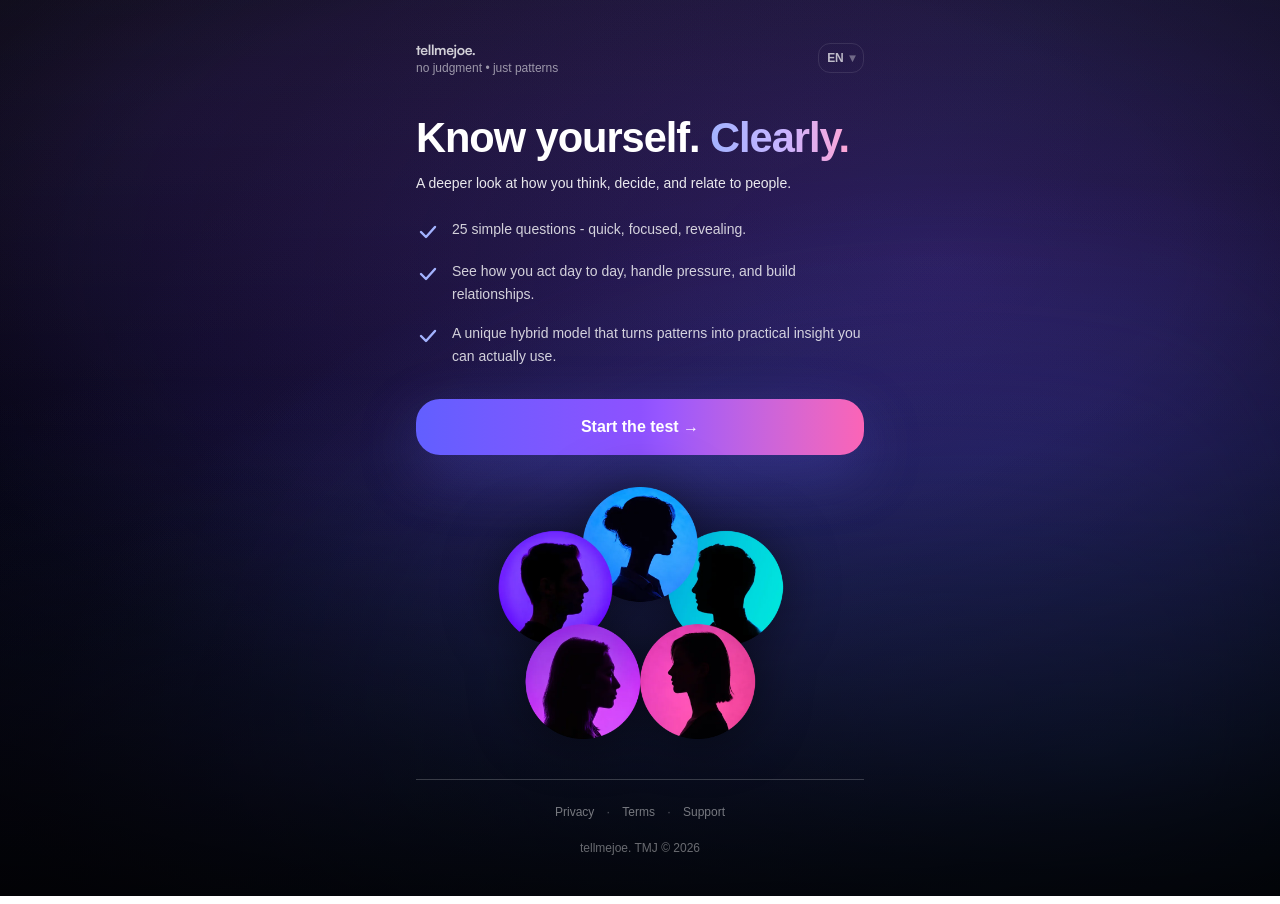
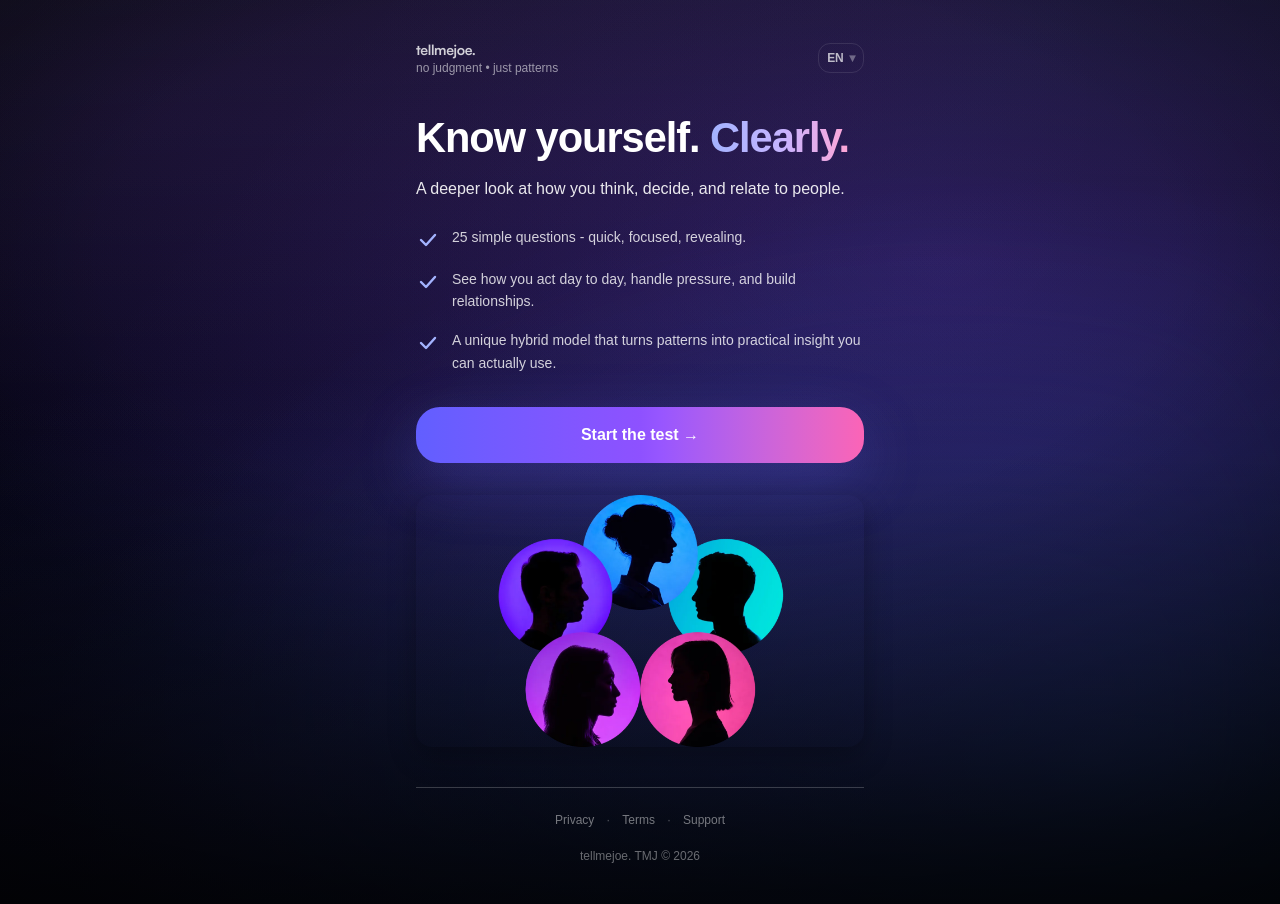
Before and after one commit to joebleckxx/bigfive, a Next.js app: page /en in a window 1280 px wide. Built offline with nearby package versions, Linux system fonts and the light colour scheme.

Commit message:
Font colors update

```diff
--- a/app/[locale]/page.tsx
+++ b/app/[locale]/page.tsx
@@ -50,7 +50,7 @@ export default async function Page({
           </span>
         </h1>
 
-        <p className="mt-3 text-sm leading-relaxed text-white/90">
+        <p className="mt-4 text-base leading-relaxed text-white/90">
           {t("subheadline")}
         </p>
 
@@ -125,7 +125,7 @@ export default async function Page({
 
         {/* COLLAGE */}
         <div className="mt-8 flex justify-center">
-          <div className="relative w-full max-w-md">
+          <div className="relative w-full max-w-md rounded-2xl shadow-[0_10px_28px_rgba(0,0,0,0.28)]">
             <Image
               src="/graphics/avatars-collage-compact-beta.webp"
               alt=""
@@ -133,7 +133,7 @@ export default async function Page({
               height={420}
               priority
               sizes="(max-width: 640px) 100vw, 448px"
-              className="w-full select-none [filter:drop-shadow(0_0_26px_rgba(0,0,0,0.5))]"
+              className="w-full select-none"
             />
           </div>
         </div>
--- a/app/[locale]/result/page.tsx
+++ b/app/[locale]/result/page.tsx
@@ -693,7 +693,7 @@ export default function ResultPage() {
       return (
         <div className="mt-2 text-sm leading-relaxed">
           <p className="whitespace-normal text-white/70">{body}</p>
-          <p className="mt-3 whitespace-normal text-white/85 font-medium">{last}</p>
+          <p className="mt-3 whitespace-normal text-white/90 font-medium">{last}</p>
         </div>
       );
     }
@@ -800,7 +800,7 @@ export default function ResultPage() {
               {t("hero.accent")}
             </span>
           </h1>
-          <p className="text-base text-white/65 sm:text-lg">
+          <p className="mt-4 text-base leading-relaxed text-white/75">
             {t("hero.sub")}
           </p>
         </div>
@@ -867,7 +867,7 @@ export default function ResultPage() {
               key={s.key}
               className="rounded-3xl bg-white/5 px-4 py-5 shadow-xl sm:px-5 sm:py-6"
             >
-              <div className="flex items-center gap-2 text-xs uppercase tracking-wide text-white/60 whitespace-normal">
+              <div className="flex items-center gap-2 text-xs uppercase tracking-wide text-white/40 whitespace-normal">
                 <span className="inline-flex items-center justify-center text-indigo-300/70 -translate-y-[0.5px]">
                   {s.icon}
                 </span>
@@ -911,7 +911,7 @@ export default function ResultPage() {
                 return (
                   <div key={row.key}>
                     <div className="flex items-center justify-between">
-                      <div className="flex items-center gap-2 text-sm text-white/80">
+                      <div className="flex items-center gap-2 text-sm text-white/90">
                         {row.label}
                         {row.key === highestTrait.key && (
                           <span
@@ -924,7 +924,7 @@ export default function ResultPage() {
                         )}
                       </div>
 
-                      <div className="text-sm text-white/70">{pct(row.value)}</div>
+                      <div className="text-sm text-white/90">{pct(row.value)}</div>
                     </div>
 
                     <div className="mt-1 text-xs text-white/50">
```
